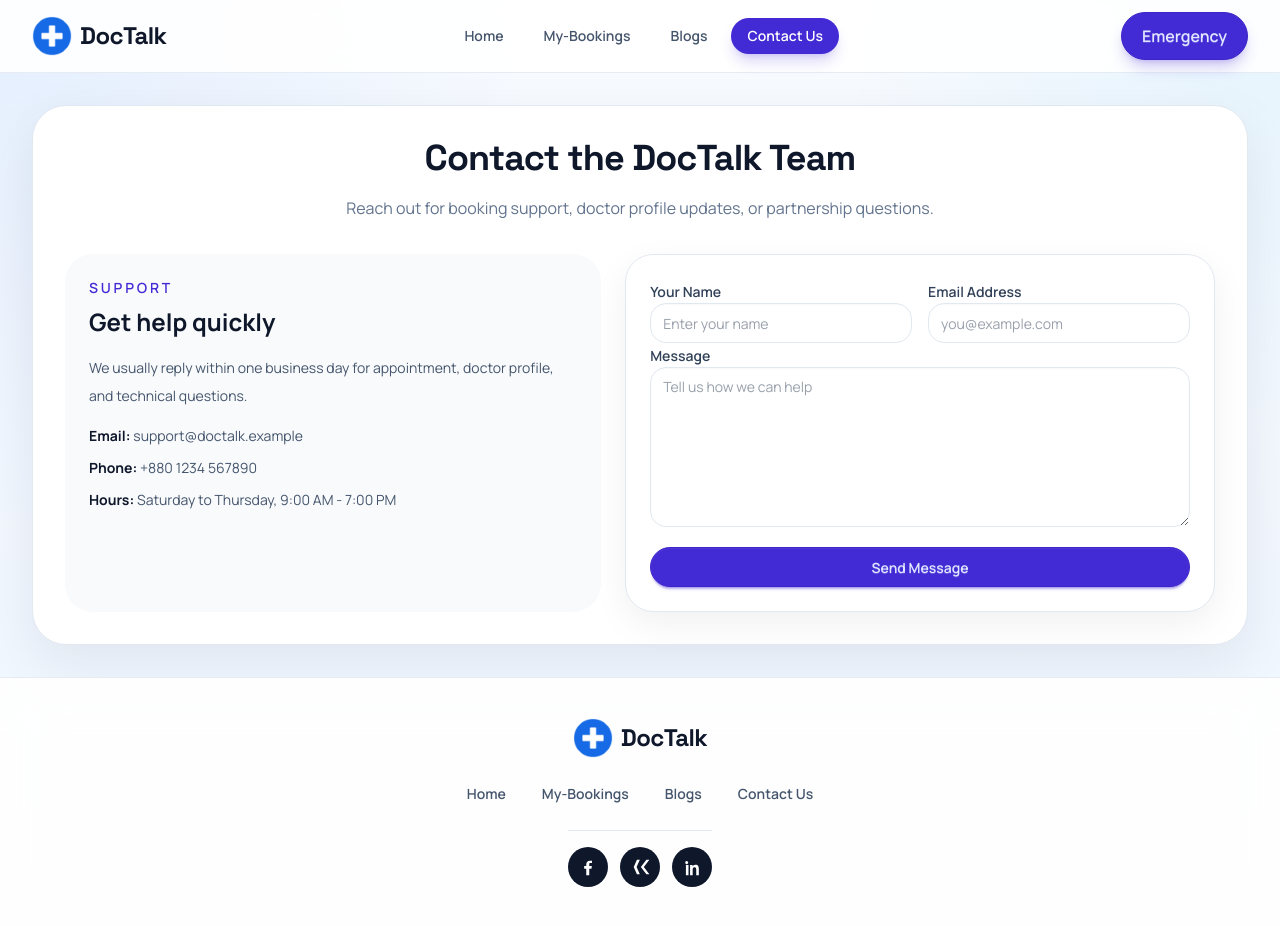
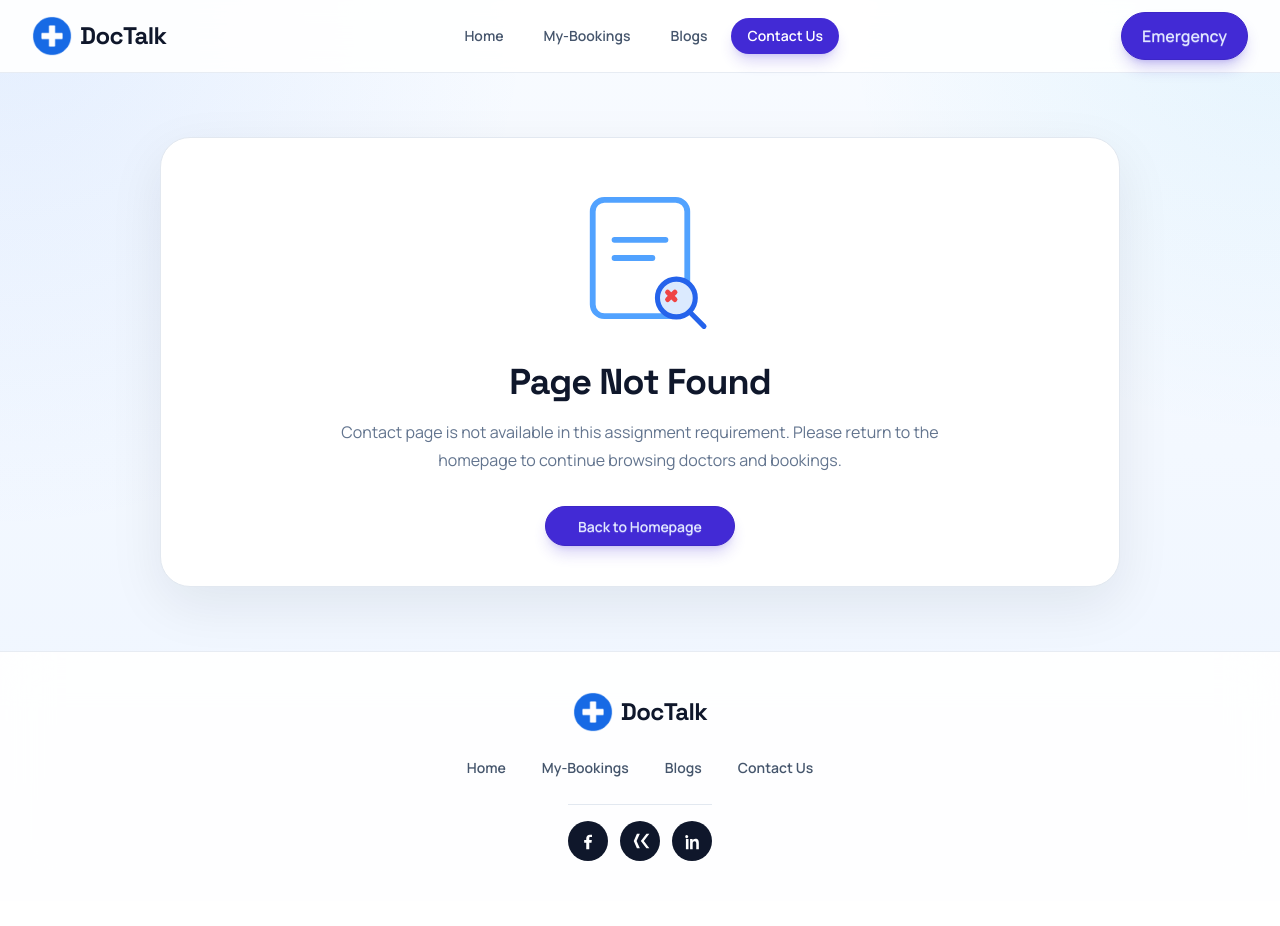
Before and after one commit to munyimJR/b11-a08-doctor-appointments, a React (Vite) app: page /contact-us in a window 1280 px wide. After the commit the page ends 901 px from the top, so only its background shows below. Built offline with nearby package versions, Linux system fonts and the light colour scheme.

Commit message:
Adjust doctor route behavior and not-found messaging

```diff
--- a/src/pages/ContactUsPage.jsx
+++ b/src/pages/ContactUsPage.jsx
@@ -1,91 +1,69 @@
+import { Link } from "react-router-dom";
 import { usePageChrome } from "../hooks/usePageChrome.js";
 
 export function ContactUsPage() {
-  usePageChrome({ footerVisible: true, title: "Contact Us | DocTalk" });
+  usePageChrome({ footerVisible: false, title: "Page Not Found | DocTalk" });
 
   return (
-    <div className="mx-auto w-full max-w-7xl px-4 py-6 sm:px-6 lg:px-8 lg:py-8">
-      <section className="rounded-[34px] border border-slate-200 bg-white p-6 shadow-[0_18px_54px_rgba(15,23,42,0.08)] sm:p-8">
-        <div className="mx-auto max-w-3xl text-center">
-          <h1 className="font-(family-name:--font-heading) text-3xl font-bold tracking-tight text-slate-900 sm:text-4xl">
-            Contact the DocTalk Team
-          </h1>
-          <p className="mt-4 text-sm leading-7 text-slate-500 sm:text-base">
-            Reach out for booking support, doctor profile updates, or
-            partnership questions.
-          </p>
-        </div>
+    <div className="mx-auto flex w-full max-w-5xl items-center justify-center px-4 py-10 sm:px-6 lg:px-8 lg:py-16">
+      <section className="w-full rounded-[30px] border border-slate-200 bg-white p-8 text-center shadow-[0_18px_54px_rgba(15,23,42,0.08)] sm:p-10">
+        <svg
+          className="mx-auto h-40 w-40 text-blue-400"
+          viewBox="0 0 220 220"
+          fill="none"
+          aria-hidden="true"
+        >
+          <rect
+            x="45"
+            y="30"
+            width="130"
+            height="160"
+            rx="16"
+            stroke="currentColor"
+            strokeWidth="8"
+          />
+          <path
+            d="M75 85h70M75 110h52"
+            stroke="currentColor"
+            strokeWidth="8"
+            strokeLinecap="round"
+          />
+          <circle
+            cx="160"
+            cy="165"
+            r="26"
+            fill="#dbeafe"
+            stroke="#2563eb"
+            strokeWidth="7"
+          />
+          <path
+            d="m178 184 20 20"
+            stroke="#2563eb"
+            strokeWidth="7"
+            strokeLinecap="round"
+          />
+          <path
+            d="m148 157 10 10M158 157l-10 10"
+            stroke="#ef4444"
+            strokeWidth="7"
+            strokeLinecap="round"
+          />
+        </svg>
 
-        <div className="mt-8 grid gap-6 lg:grid-cols-[1fr_1.1fr]">
-          <div className="space-y-4 rounded-[28px] bg-slate-50 p-6">
-            <div>
-              <p className="text-sm font-semibold uppercase tracking-[0.2em] text-primary">
-                Support
-              </p>
-              <h2 className="mt-2 text-2xl font-bold text-slate-900">
-                Get help quickly
-              </h2>
-            </div>
-            <p className="text-sm leading-7 text-slate-600">
-              We usually reply within one business day for appointment, doctor
-              profile, and technical questions.
-            </p>
-            <div className="space-y-3 text-sm text-slate-600">
-              <p>
-                <strong className="text-slate-900">Email:</strong>{" "}
-                support@doctalk.example
-              </p>
-              <p>
-                <strong className="text-slate-900">Phone:</strong> +880 1234
-                567890
-              </p>
-              <p>
-                <strong className="text-slate-900">Hours:</strong> Saturday to
-                Thursday, 9:00 AM - 7:00 PM
-              </p>
-            </div>
-          </div>
+        <h1 className="mt-6 font-(family-name:--font-heading) text-3xl font-bold tracking-tight text-slate-900 sm:text-4xl">
+          Page Not Found
+        </h1>
+        <p className="mx-auto mt-4 max-w-2xl text-sm leading-7 text-slate-500 sm:text-base">
+          Contact page is not available in this assignment requirement. Please
+          return to the homepage to continue browsing doctors and bookings.
+        </p>
 
-          <form className="rounded-[28px] border border-slate-200 bg-white p-6 shadow-[0_12px_36px_rgba(15,23,42,0.06)]">
-            <div className="grid gap-4 sm:grid-cols-2">
-              <label className="form-control w-full">
-                <span className="label-text mb-2 text-sm font-semibold text-slate-700">
-                  Your Name
-                </span>
-                <input
-                  className="input input-bordered w-full rounded-2xl border-slate-200"
-                  placeholder="Enter your name"
-                />
-              </label>
-              <label className="form-control w-full">
-                <span className="label-text mb-2 text-sm font-semibold text-slate-700">
-                  Email Address
-                </span>
-                <input
-                  className="input input-bordered w-full rounded-2xl border-slate-200"
-                  placeholder="you@example.com"
-                />
-              </label>
-            </div>
-
-            <label className="form-control mt-4 w-full">
-              <span className="label-text mb-2 text-sm font-semibold text-slate-700">
-                Message
-              </span>
-              <textarea
-                className="textarea textarea-bordered min-h-40 w-full rounded-2xl border-slate-200"
-                placeholder="Tell us how we can help"
-              />
-            </label>
-
-            <button
-              type="button"
-              className="btn btn-primary mt-5 w-full rounded-full font-semibold"
-            >
-              Send Message
-            </button>
-          </form>
-        </div>
+        <Link
+          to="/"
+          className="btn btn-primary mt-8 rounded-full px-8 font-semibold shadow-lg shadow-primary/20"
+        >
+          Back to Homepage
+        </Link>
       </section>
     </div>
   );
--- a/src/pages/DoctorDetailsPage.jsx
+++ b/src/pages/DoctorDetailsPage.jsx
@@ -26,7 +26,7 @@ export function DoctorDetailsPage() {
     return (
       <ErrorState
         title="Doctor not found"
-        message="The doctor profile you tried to open does not exist or has been removed."
+        message={`No doctor profile found for "${slug}". The doctor profile you tried to open does not exist or has been removed.`}
         footerVisible={false}
       />
     );
```
